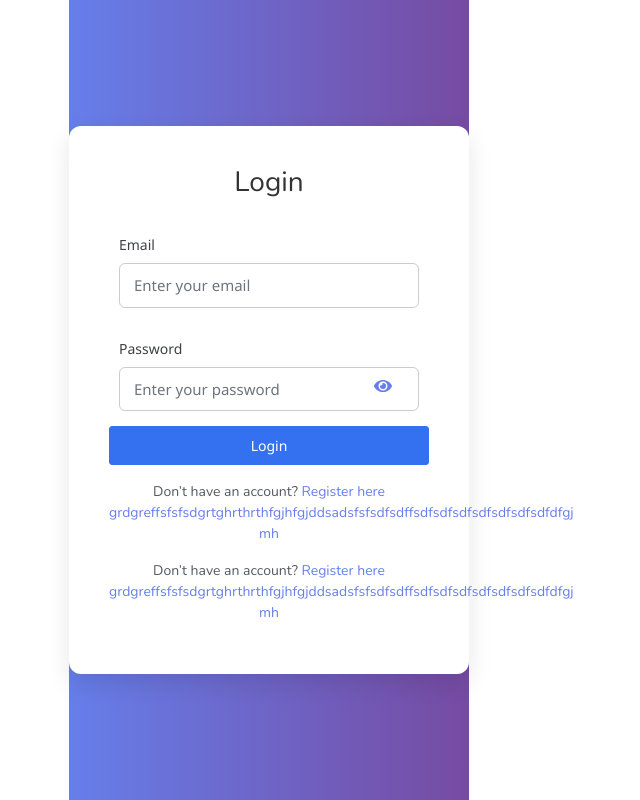
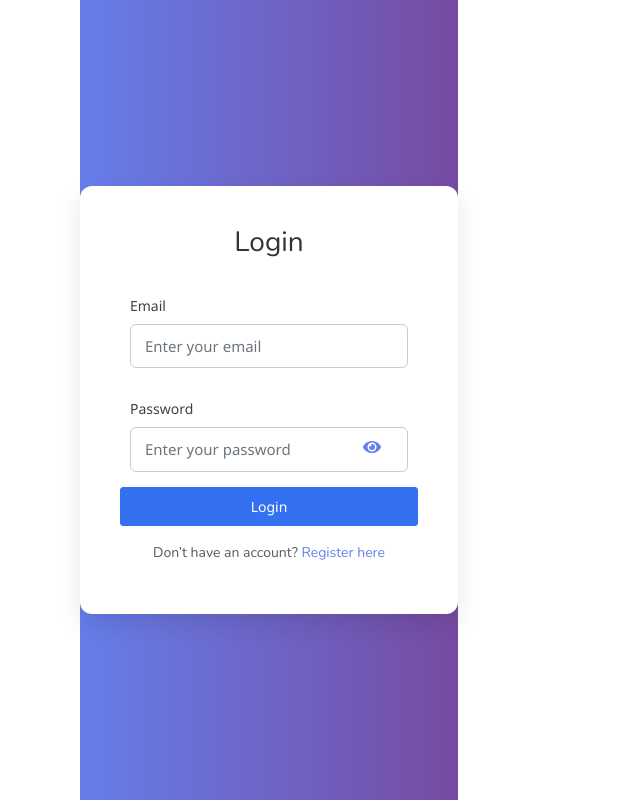
Before and after one commit to ravi94bit/shopnexa, a React (Vite) app: page /login in a window 1280 px wide. Shown: the whole page, without its empty margins (371-1011 px from the left). Built offline with nearby package versions, Linux system fonts and the light colour scheme.

Commit message:
just for check

```diff
--- a/src/pages/Auth/Login.jsx
+++ b/src/pages/Auth/Login.jsx
@@ -60,11 +60,9 @@ const Login = () => {
         </form>
 
         <p className="switch-text">
-          Don’t have an account? <Link to="/register">Register here  grdgreffsfsfsdgrtghrthrthfgjhfgjddsadsfsfsdfsdffsdfsdfsdfsdfsdfsdfsdfdfgj mh</Link>
+          Don’t have an account? <Link to="/register">Register here </Link>
         </p>
-        <p className="switch-text">
-          Don’t have an account? <Link to="/register">Register here  grdgreffsfsfsdgrtghrthrthfgjhfgjddsadsfsfsdfsdffsdfsdfsdfsdfsdfsdfsdfdfgj mh</Link>
-        </p>
+
       </div>
     </div>
   );
```
